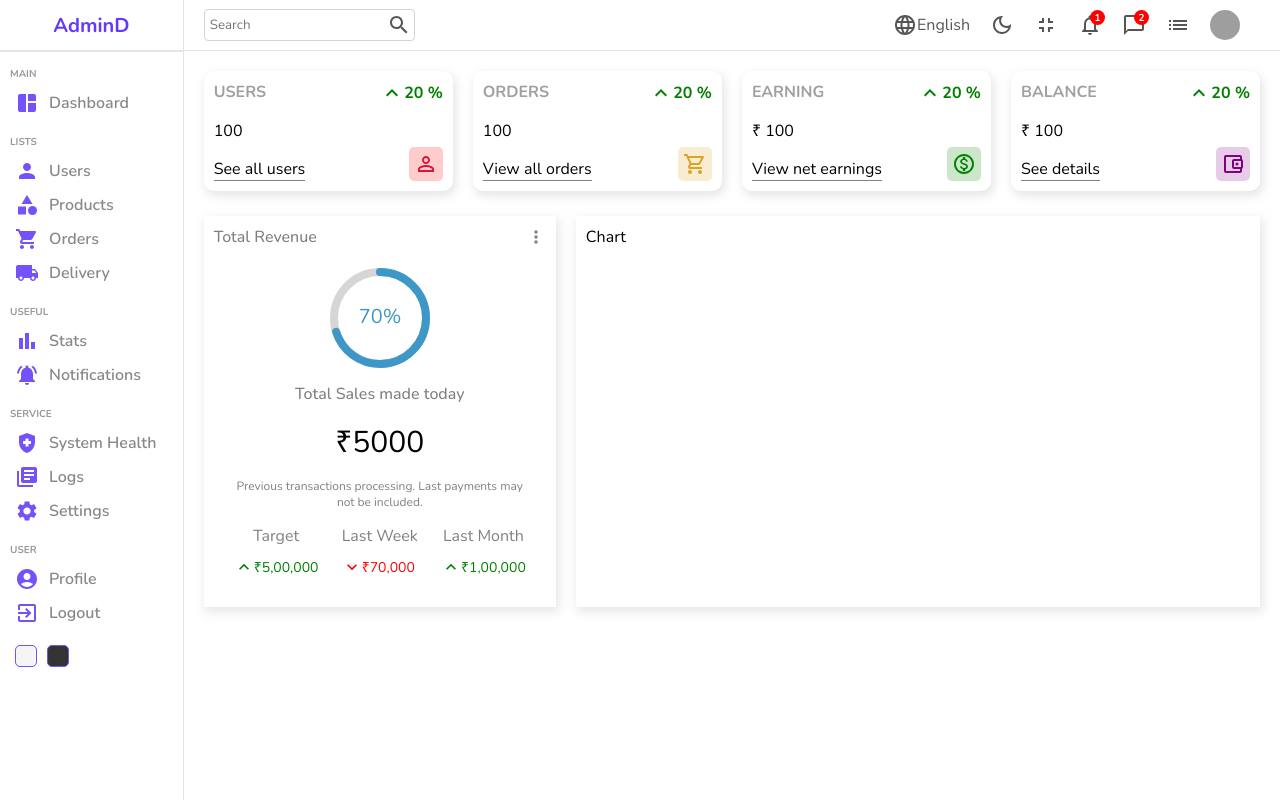
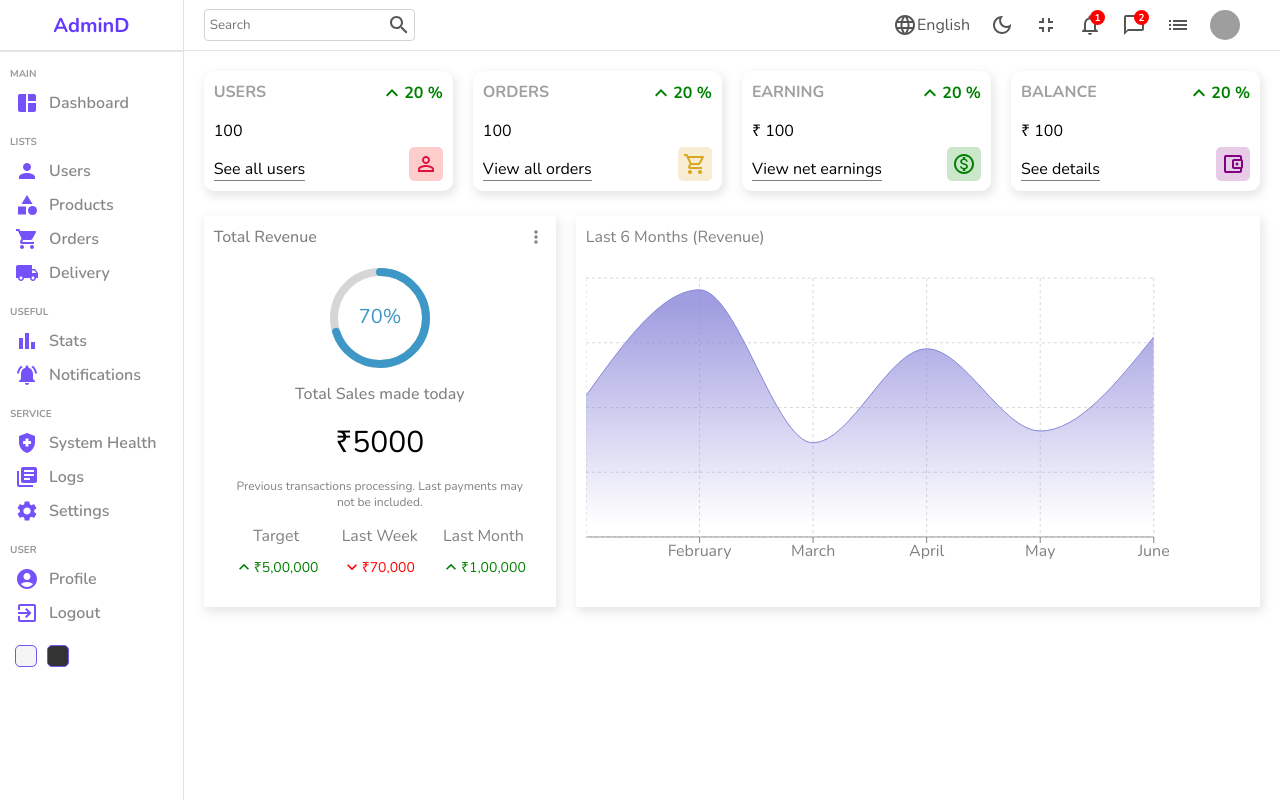
Before and after one commit to Suzanne-11/admin-dashboard, a React (Create React App) app: page / in a window 1280 px wide. Built offline with nearby package versions, Linux system fonts and the light colour scheme; grey boxes are pictures that could not be loaded.

Commit message:
Implemented Area Chart using recharts

```diff
--- a/package.json
+++ b/package.json
@@ -15,6 +15,7 @@
     "react-dom": "^18.2.0",
     "react-router-dom": "^6.16.0",
     "react-scripts": "5.0.1",
+    "recharts": "^2.8.0",
     "sass": "^1.68.0",
     "web-vitals": "^2.1.4"
   },
--- a/src/components/chart/Chart.jsx
+++ b/src/components/chart/Chart.jsx
@@ -1,9 +1,55 @@
 import React from 'react';
+import {
+  AreaChart,
+  Area,
+  XAxis,
+  CartesianGrid,
+  Tooltip,
+  ResponsiveContainer,
+} from "recharts";
 import './chart.scss';
+{/* recharts for charts */}
+
+
+const data = [
+  { name: "January", Total: 1200 },
+  { name: "February", Total: 2100 },
+  { name: "March", Total: 800 },
+  { name: "April", Total: 1600 },
+  { name: "May", Total: 900 },
+  { name: "June", Total: 1700 },
+];
 
 const Chart = () => {
   return (
-    <div className='chart'>Chart</div>
+    <div className='chart'>
+      <div className="title">Last 6 Months (Revenue)</div>
+      <ResponsiveContainer width="90%" aspect={2 / 1}>
+        <AreaChart
+          width={730}
+          height={250}
+          data={data}
+          margin={{ top: 10, right: 30, left: 0, bottom: 0 }}
+        >
+          <defs>
+            <linearGradient id="total" x1="0" y1="0" x2="0" y2="1">
+              <stop offset="5%" stopColor="#8884d8" stopOpacity={0.8} />
+              <stop offset="95%" stopColor="#8884d8" stopOpacity={0} />
+            </linearGradient>
+          </defs>
+          <XAxis dataKey="name" stroke="gray" />
+          <CartesianGrid strokeDasharray="3 3" className="chart-grid" />
+          <Tooltip />
+          <Area
+            type="monotone"
+            dataKey="Total"
+            stroke="#8884d8"
+            fillOpacity={1}
+            fill="url(#total)"
+          />
+        </AreaChart>
+      </ResponsiveContainer>
+    </div>
   )
 }
 
--- a/src/components/chart/chart.scss
+++ b/src/components/chart/chart.scss
@@ -3,4 +3,14 @@
     -webkit-box-shadow: 2px 4px 10px 1px rgba(0, 0, 0, 0.47);
     box-shadow: 2px 4px 10px 1px rgba(201, 201, 201, 0.47);
     padding: 10px;
+    color: gray;
+
+    .title{
+        margin-bottom: 20px;
+    }
+
+    .chart-grid{
+        stroke: rgb(217, 216, 216);
+    }
+
 }
```
Also changed, not shown: 1 other file (tests, documents, lock files or other folders).
